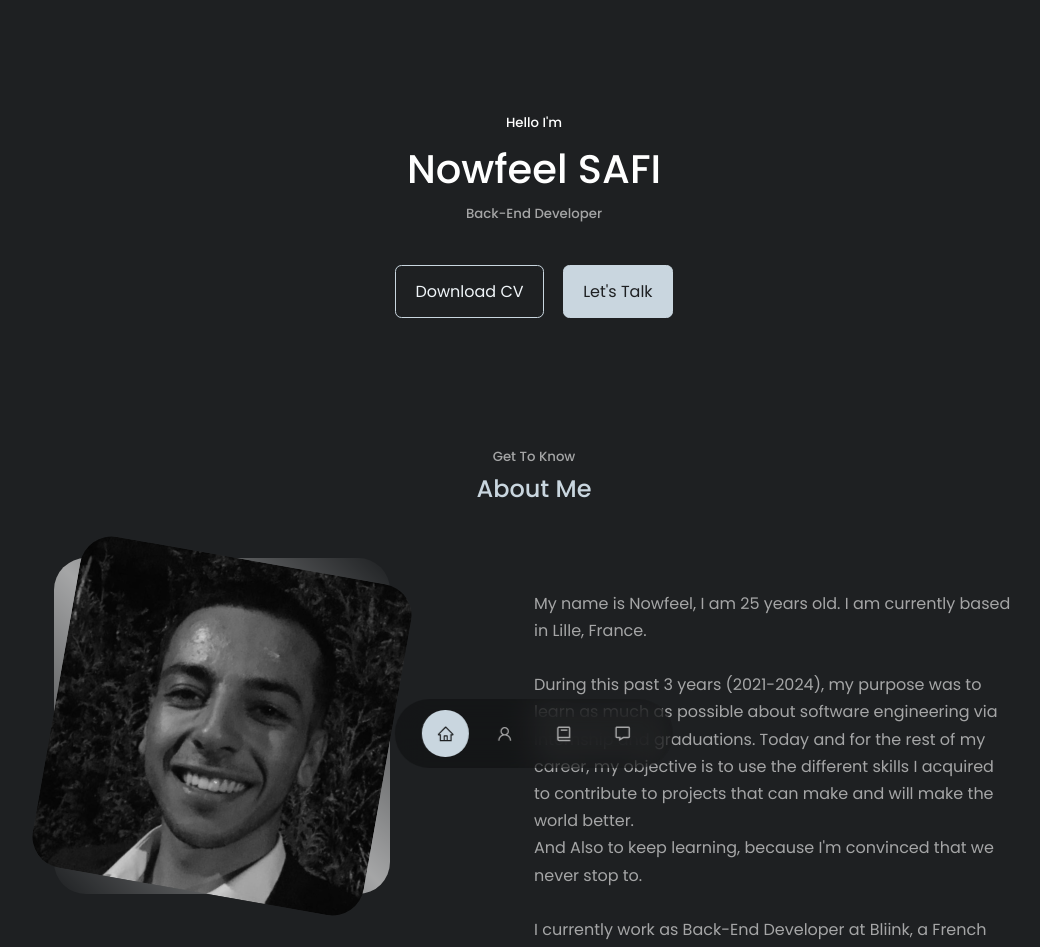
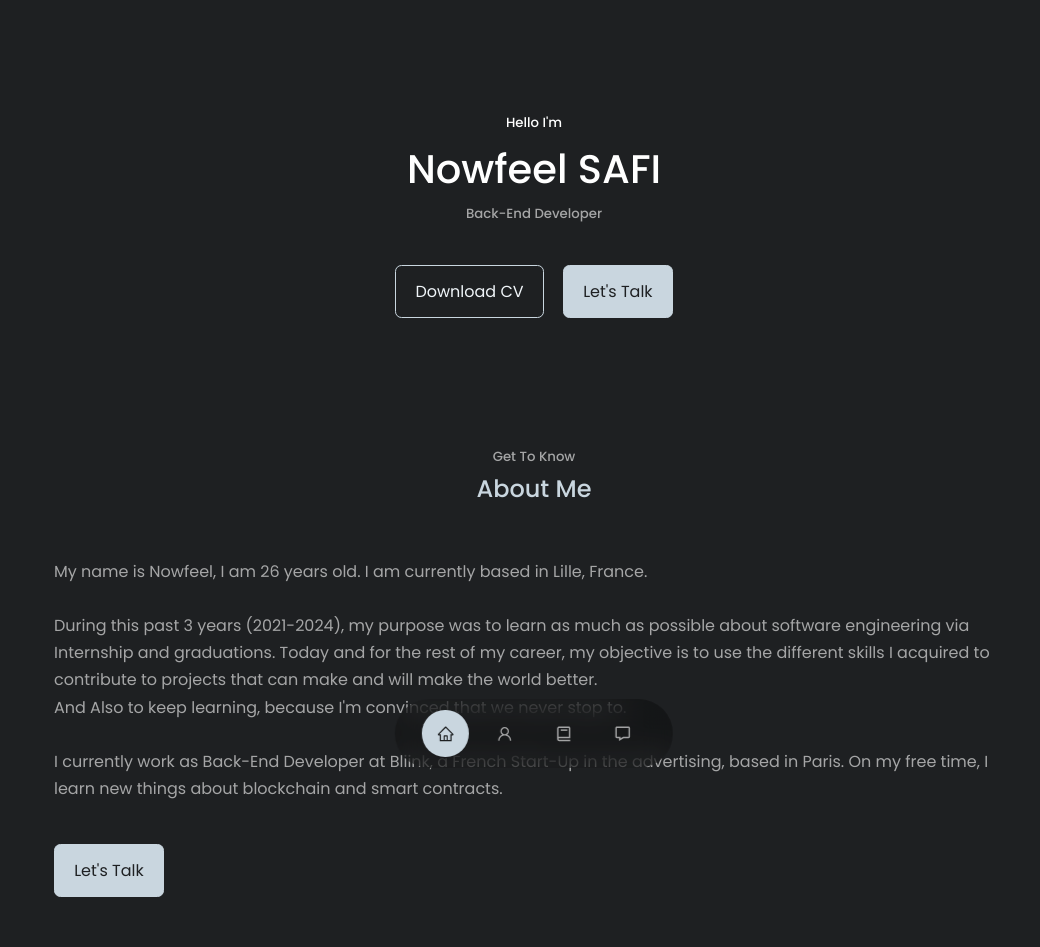
Before and after one commit to Nozgood/react-portfolio, a React (Create React App) app: page / in a window 1280 px wide. Shown: the top 947 px of the page, without its empty margins (106-1146 px from the left). Built offline with nearby package versions, Linux system fonts and the light colour scheme.

Commit message:
fix: remove image, presentation text align to middle

```diff
--- a/src/components/about/About.jsx
+++ b/src/components/about/About.jsx
@@ -8,14 +8,9 @@ const About = () => {
       <h2>About Me</h2>
 
       <div className="container about__container">
-        <div className="about__me">
-        <div className="about__me-img">
-          <img src={Me} alt="About" />
-        </div>
-        </div>
         <div className="about__content">
           <p>
-            My name is Nowfeel, I am 25 years old. I am currently based in Lille, France.<br/><br/>
+            My name is Nowfeel, I am 26 years old. I am currently based in Lille, France.<br/><br/>
             During this past 3 years (2021-2024), my purpose was to learn as much as possible about software engineering
             via
             Internship and graduations.
--- a/src/index.css
+++ b/src/index.css
@@ -1,6 +1,5 @@
 @import url("https://fonts.googleapis.com/css2?family=Poppins:wght@300;400;500&display=swap");
 .about__container {
-  display: grid;
   grid-template-columns: 35% 50%;
   gap: 15%;
 }
--- a/src/sass/pages/_about.scss
+++ b/src/sass/pages/_about.scss
@@ -2,7 +2,6 @@
 
 .about {
     &__container {
-        display: grid;
         grid-template-columns: 35% 50%;
         gap: 15%;
     }
```
Also changed, not shown: 1 other file (tests, documents, lock files or other folders).
